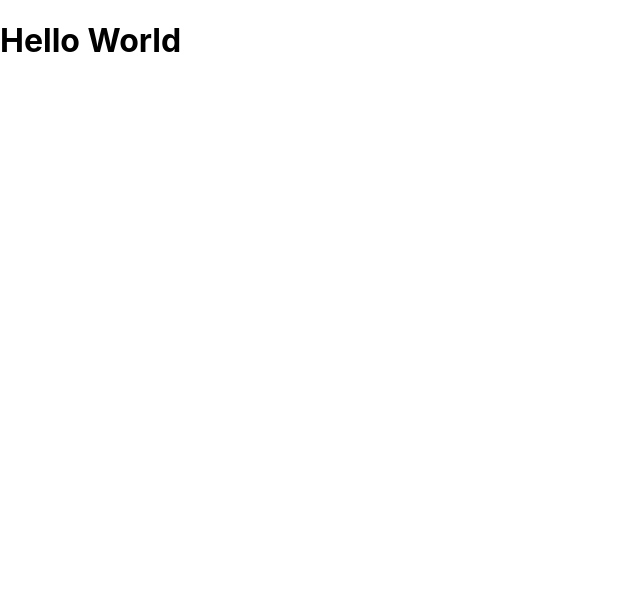
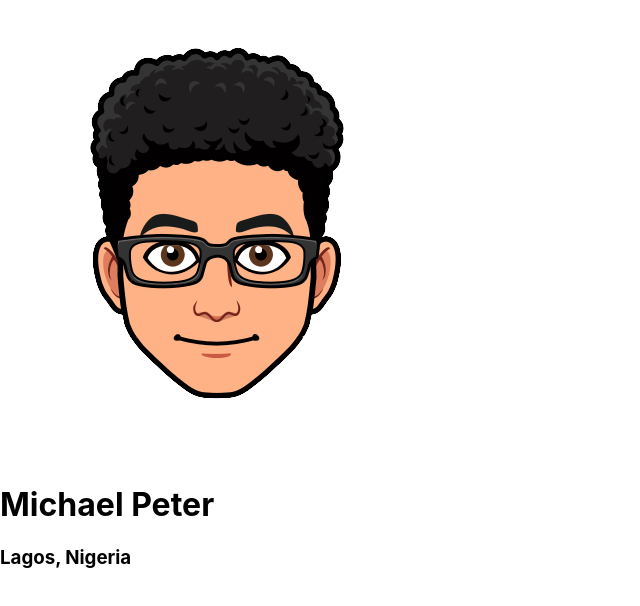
Before and after one commit to ehimze007/gomycode-react_props_basics, a React (Create React App) app: page / in a window 1280 px wide. Shown: the top 606 px of the page, without its empty margins (0-640 px from the left). Built offline with nearby package versions, Linux system fonts and the light colour scheme.

Commit message:
feat: use custom components in App

```diff
--- a/src/App.jsx
+++ b/src/App.jsx
@@ -1,9 +1,14 @@
 import "./App.css";
+import ProfilePhoto from "./Component/Profile/ProfilePhoto";
+import Fullname from "./Component/Profile/Fullname";
+import Address from "./Component/Profile/Address";
 
 function App() {
   return (
     <div>
-      <h1>Hello World</h1>
+      <ProfilePhoto />
+      <Fullname />
+      <Address />
     </div>
   );
 }
```
